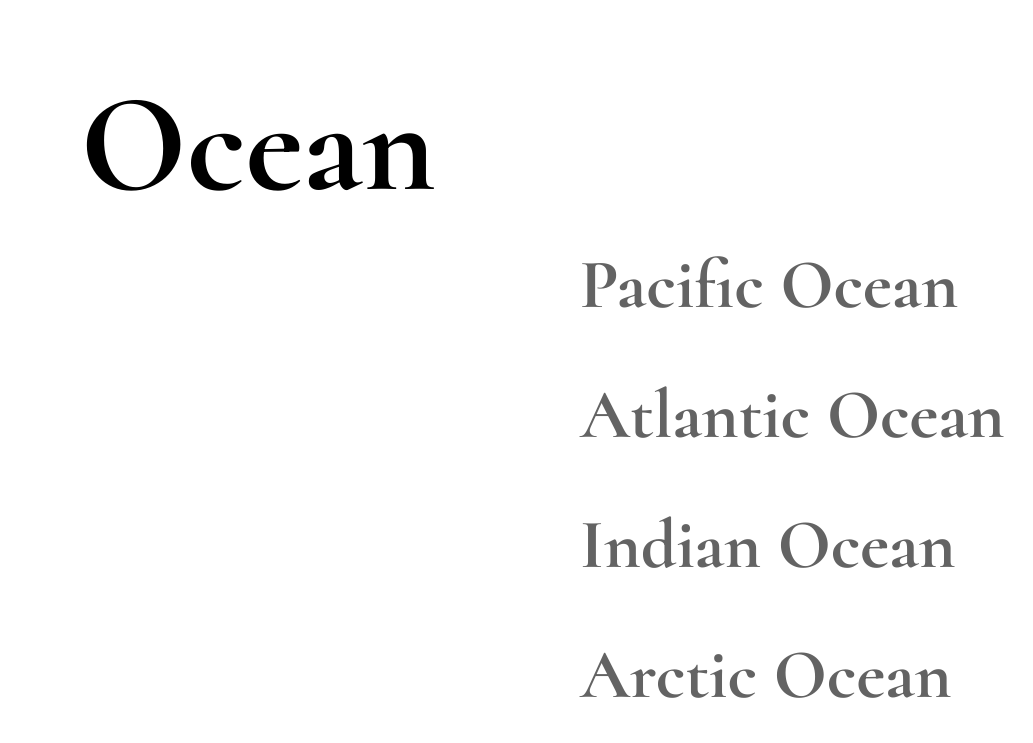
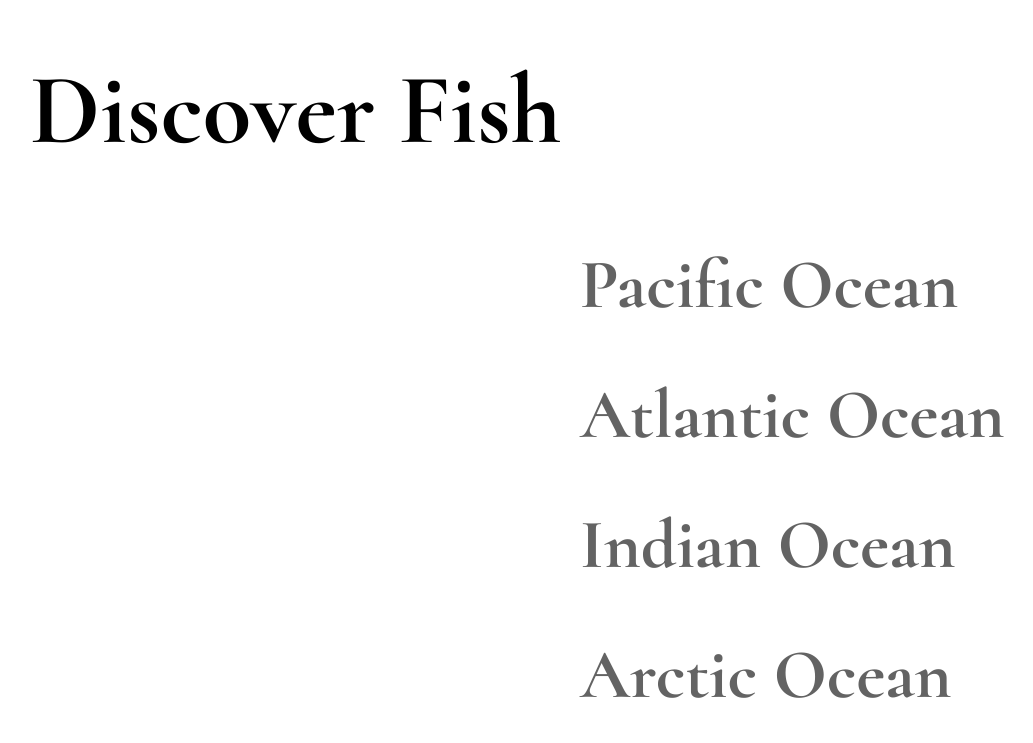
Before and after one commit to jjeeong17/ex3_final, a website: page tree/wordtreemap.html in a window 1280 px wide. Shown: the top 743 px of the page, without its empty margins (20-1053 px from the left). Drawn offline with nearby package versions, Linux system fonts and the light colour scheme.

Commit message:
popup update

```diff
--- a/tree/wordtreemap.html
+++ b/tree/wordtreemap.html
@@ -48,7 +48,7 @@
           url('fonts/FuturaMdBTMedium.ttf') format('truetype');
       }
 
-      /* .common-name-list li.hovered */
+      .common-name-list li.hovered,
       .common-name-list li.selected {
         color: #127c91;
         font-family: 'Futura Md BT Medium', sans-serif;
@@ -57,12 +57,13 @@
 
       .title {
         font-family: 'Cormorant', serif;
-        font-size: 140px;
+        font-size: 100px;
         font-weight: bold;
         position: absolute;
-        top: 60px;
-        left: 100px;
+        top: 50px;
+        left: 50px;
         margin: 0;
+        white-space: nowrap; /* 줄바꿈 방지 */
       }
 
       .ocean-list,
@@ -218,7 +219,7 @@
   </head>
   <body>
     <div class="section">
-      <h1 class="title">Ocean</h1>
+      <h1 class="title">Discover Fish</h1>
       <ul class="ocean-list"></ul>
     </div>
     <div class="section">
```
